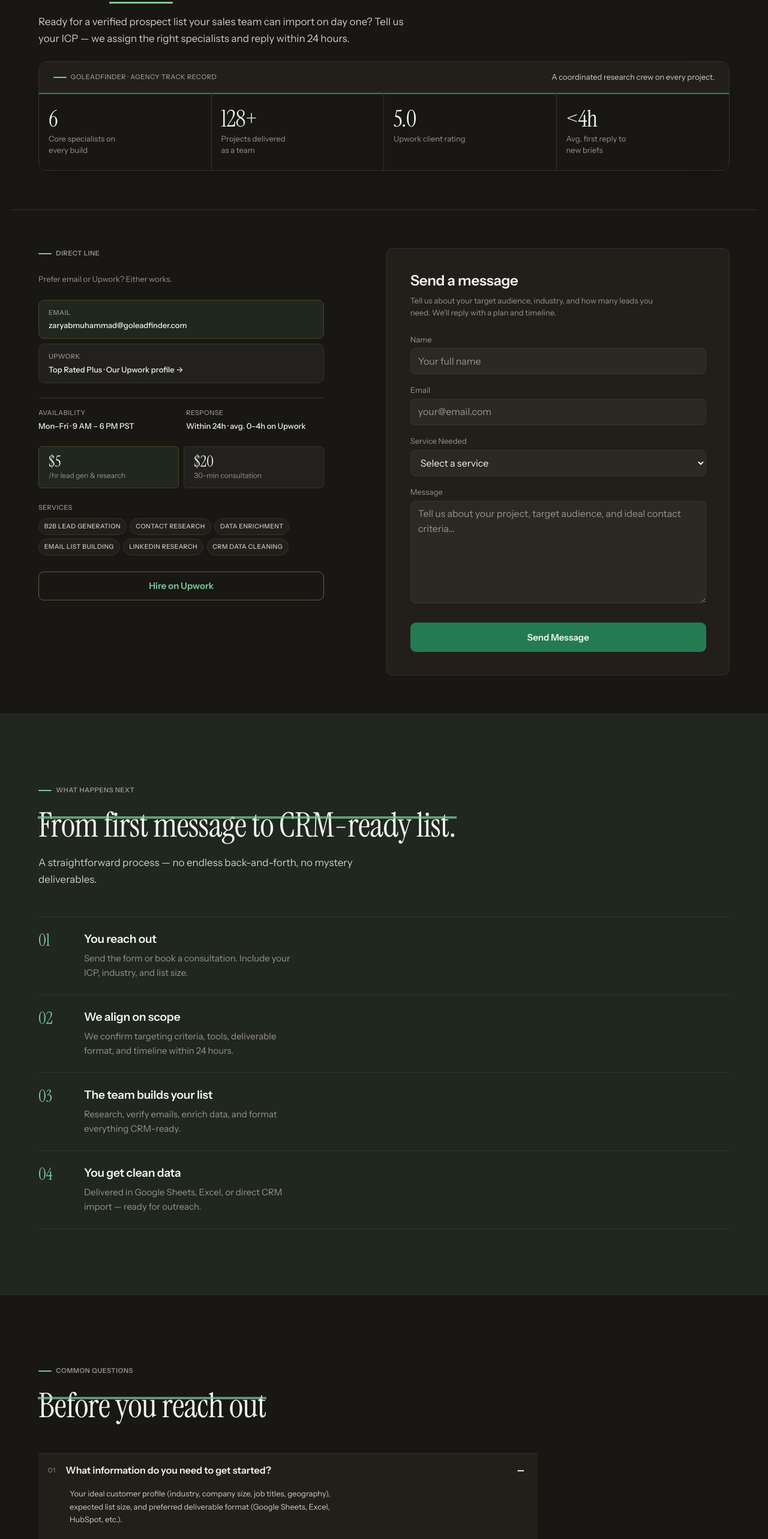
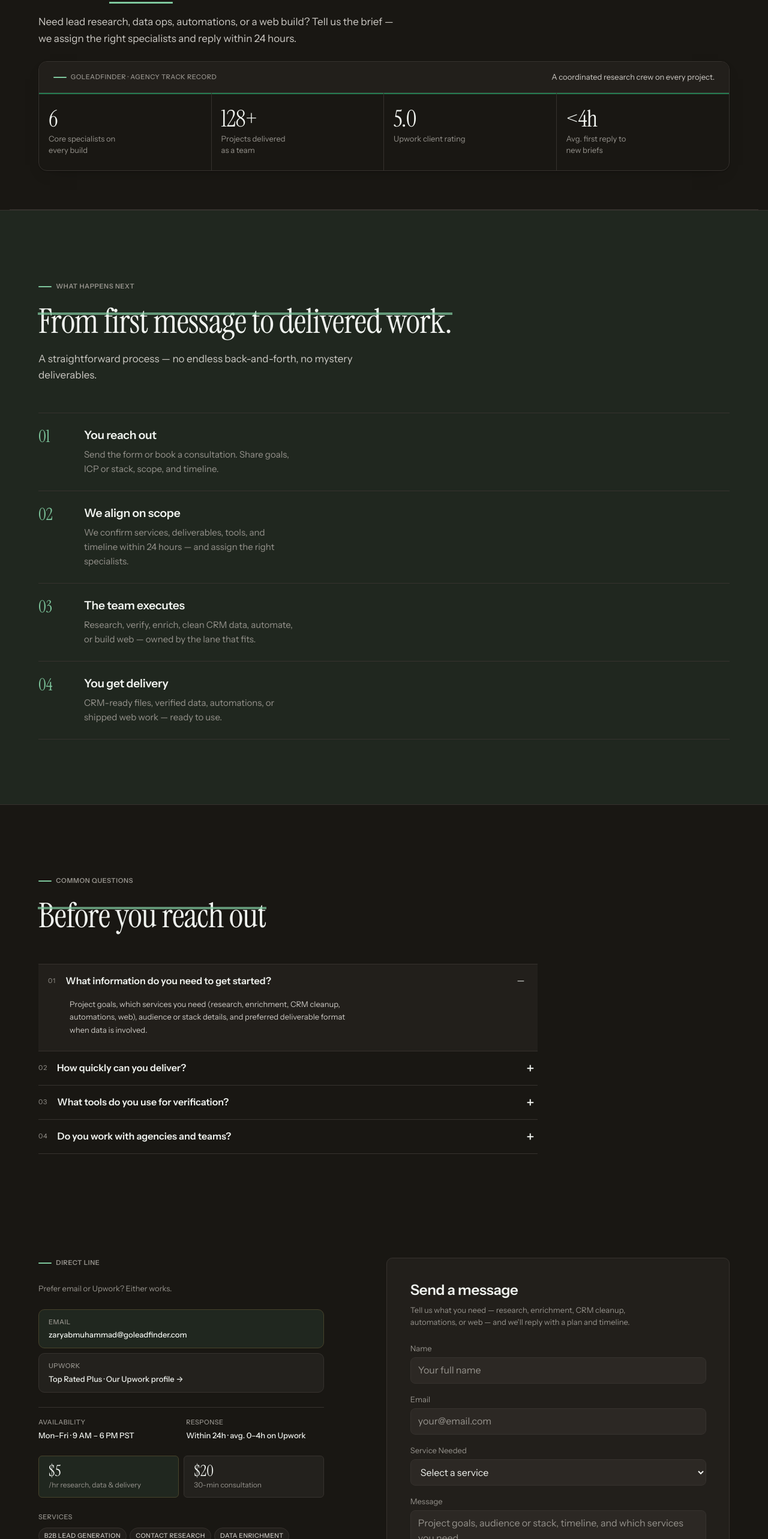
Before and after one commit to muhammadbinriaz/z-upwork-project-portfolio, a React (Vite) app: page /contact in a window 1280 px wide. Shown: the part 234-2800 px from the top of the page at 60% size. Built offline with nearby package versions, Linux system fonts and the light colour scheme; a web font is replaced by a local one.

Commit message:
Broaden site copy for full agency positioning.
Move contact form to page end and replace list-only CTAs with multi-service project language.

```diff
--- a/index.html
+++ b/index.html
@@ -14,7 +14,7 @@
       })();
     </script>
     <meta name="viewport" content="width=device-width, initial-scale=1, viewport-fit=cover" />
-    <meta name="description" content="GoLeadFinder — Top Rated Plus B2B lead generation agency. Verified prospect lists, data enrichment, CRM cleanup, and automations delivered by a senior research team." />
+    <meta name="description" content="GoLeadFinder — Top Rated Plus B2B agency. Lead research, data enrichment, CRM cleanup, automations, and web — delivered by a senior specialist team." />
     <meta name="keywords" content="B2B lead generation, contact research, prospect lists, data enrichment, CRM data cleaning, email list building, LinkedIn Sales Navigator, Apollo, Clay, HubSpot, GoLeadFinder" />
     <meta name="author" content="GoLeadFinder" />
     <meta name="format-detection" content="telephone=no" />
@@ -25,7 +25,7 @@
 
     <!-- Open Graph / Social -->
     <meta property="og:title" content="GoLeadFinder — B2B Lead Generation & Contact Research" />
-    <meta property="og:description" content="Top Rated Plus B2B agency on Upwork. 128+ projects delivered by our team. Verified prospect lists, data enrichment, and CRM cleanup with a 5.0 client rating." />
+    <meta property="og:description" content="Top Rated Plus B2B agency on Upwork. 128+ projects delivered by our team. Lead research, data ops, CRM cleanup, automations, and web with a 5.0 client rating." />
     <meta property="og:image" content="https://goleadfinder.com/og-image.jpg" />
     <meta property="og:image:alt" content="GoLeadFinder — B2B Lead Generation" />
     <meta property="og:url" content="https://goleadfinder.com" />
@@ -35,7 +35,7 @@
     <!-- Twitter Card -->
     <meta name="twitter:card" content="summary_large_image" />
     <meta name="twitter:title" content="GoLeadFinder — B2B Lead Generation & Contact Research" />
-    <meta name="twitter:description" content="Top Rated Plus B2B agency on Upwork. 128+ projects delivered by our team. Verified prospect lists, data enrichment, and CRM cleanup with a 5.0 client rating." />
+    <meta name="twitter:description" content="Top Rated Plus B2B agency on Upwork. 128+ projects delivered by our team. Lead research, data ops, CRM cleanup, automations, and web with a 5.0 client rating." />
     <meta name="twitter:image" content="https://goleadfinder.com/og-image.jpg" />
 
     <link rel="canonical" href="https://goleadfinder.com" />
--- a/src/components/Contact.jsx
+++ b/src/components/Contact.jsx
@@ -7,6 +7,7 @@ const services = [
   "Email List Building",
   "LinkedIn Research",
   "CRM Data Cleaning",
+  "Web Development",
 ];
 
 const Contact = ({ embedded = true }) => {
@@ -49,10 +50,10 @@ const Contact = ({ embedded = true }) => {
               Get in touch
             </span>
             <h2 className="section__title">
-              Ready to get accurate B2B leads?
+              Ready to start a project with the team?
             </h2>
             <p className="section__lede">
-              Send us a message or book a consultation to discuss your project.
+              Lead research, data ops, automations, or web — send a brief or book a consultation.
             </p>
           </div>
         )}
@@ -107,7 +108,7 @@ const Contact = ({ embedded = true }) => {
                   <div className="contact-aside__rates">
                     <div className="contact-aside__rate contact-aside__rate--mint">
                       <span className="contact-aside__rate-value">$5</span>
-                      <span className="contact-aside__rate-label">/hr lead gen &amp; research</span>
+                      <span className="contact-aside__rate-label">/hr research, data &amp; delivery</span>
                     </div>
                     <div className="contact-aside__rate contact-aside__rate--pear">
                       <span className="contact-aside__rate-value">$20</span>
@@ -142,8 +143,8 @@ const Contact = ({ embedded = true }) => {
               <div className="contact-form__head">
                 <h2 className="contact-form__title">Send a message</h2>
                 <p className="contact-form__lede">
-                  Tell us about your target audience, industry, and how many leads you need.
-                  We&apos;ll reply with a plan and timeline.
+                  Tell us what you need — research, enrichment, CRM cleanup, automations, or web —
+                  and we&apos;ll reply with a plan and timeline.
                 </p>
               </div>
             )}
@@ -198,8 +199,10 @@ const Contact = ({ embedded = true }) => {
                 <option value="contact-research">Contact Research</option>
                 <option value="data-enrichment">Data Enrichment</option>
                 <option value="email-list">Email List Building</option>
+                <option value="linkedin-research">LinkedIn Research</option>
                 <option value="crm-cleanup">CRM Data Cleaning</option>
-                <option value="other">Other</option>
+                <option value="web-development">Web Development</option>
+                <option value="other">Other / multi-service</option>
               </select>
             </div>
 
@@ -215,7 +218,7 @@ const Contact = ({ embedded = true }) => {
                 required
                 rows={embedded ? 5 : 6}
                 className="input"
-                placeholder="Tell us about your project, target audience, and ideal contact criteria..."
+                placeholder="Project goals, audience or stack, timeline, and which services you need..."
               />
             </div>
 
--- a/src/components/Footer.jsx
+++ b/src/components/Footer.jsx
@@ -15,7 +15,7 @@ const Footer = () => {
             marginBottom: "var(--space-2xl)",
           }}
         >
-          Let's build your next prospect list.
+          Let&apos;s scope your next agency project.
         </h2>
 
         <div
--- a/src/components/Hero.jsx
+++ b/src/components/Hero.jsx
@@ -11,12 +11,12 @@ const steps = [
 
 const rotatingPhrases = [
   "prospect lists",
-  "cold email lists",
   "verified contacts",
-  "CRM-ready data",
+  "data enrichment",
+  "CRM cleanup",
   "LinkedIn research",
   "outreach automations",
-  "data enrichment",
+  "web builds",
 ];
 
 const sheetRows = [
@@ -54,7 +54,7 @@ const Hero = () => {
 
             <p className="hero__lede">
               A senior B2B agency on Upwork — Top Rated Plus, 128+ projects delivered.
-              You send the ICP, we hand back a clean sheet your sales team can use today.
+              Lead research, data ops, automations, and web — scoped and owned by specialists.
             </p>
 
             <div className="hero__cta">
--- a/src/components/Pricing.jsx
+++ b/src/components/Pricing.jsx
@@ -18,7 +18,7 @@ const Pricing = () => {
             <div className="rate-sheet__meta">
               <span className="rate-sheet__label">Hourly projects</span>
               <p className="rate-sheet__desc">
-                B2B lead generation, contact research, data enrichment, and CRM cleaning.
+                B2B lead generation, contact research, data enrichment, CRM cleaning, and related delivery.
               </p>
             </div>
             <div className="rate-sheet__price">
@@ -34,7 +34,7 @@ const Pricing = () => {
             <div className="rate-sheet__meta">
               <span className="rate-sheet__label">Consultation</span>
               <p className="rate-sheet__desc">
-                Zoom to align on ICP, audience, and how we build your prospect list.
+                Zoom to align on goals, ICP or stack, and which services the team should own.
               </p>
             </div>
             <div className="rate-sheet__price">
--- a/src/pages/Contact.jsx
+++ b/src/pages/Contact.jsx
@@ -12,22 +12,22 @@ const steps = [
   {
     num: "01",
     title: "You reach out",
-    text: "Send the form or book a consultation. Include your ICP, industry, and list size.",
+    text: "Send the form or book a consultation. Share goals, ICP or stack, scope, and timeline.",
   },
   {
     num: "02",
     title: "We align on scope",
-    text: "We confirm targeting criteria, tools, deliverable format, and timeline within 24 hours.",
+    text: "We confirm services, deliverables, tools, and timeline within 24 hours — and assign the right specialists.",
   },
   {
     num: "03",
-    title: "The team builds your list",
-    text: "Research, verify emails, enrich data, and format everything CRM-ready.",
+    title: "The team executes",
+    text: "Research, verify, enrich, clean CRM data, automate, or build web — owned by the lane that fits.",
   },
   {
     num: "04",
-    title: "You get clean data",
-    text: "Delivered in Google Sheets, Excel, or direct CRM import — ready for outreach.",
+    title: "You get delivery",
+    text: "CRM-ready files, verified data, automations, or shipped web work — ready to use.",
   },
 ];
 
@@ -35,12 +35,12 @@ const faqs = [
   {
     accent: "mint",
     q: "What information do you need to get started?",
-    a: "Your ideal customer profile (industry, company size, job titles, geography), expected list size, and preferred deliverable format (Google Sheets, Excel, HubSpot, etc.).",
+    a: "Project goals, which services you need (research, enrichment, CRM cleanup, automations, web), audience or stack details, and preferred deliverable format when data is involved.",
   },
   {
     accent: "cyan",
-    q: "How quickly can you deliver a prospect list?",
-    a: "Most projects are delivered within 3–7 business days depending on list size and complexity. Rush delivery is available for smaller lists.",
+    q: "How quickly can you deliver?",
+    a: "Most research and data projects ship in 3–7 business days depending on scope. Web and automation timelines are scoped on the brief. Rush options are available for smaller builds.",
   },
   {
     accent: "pear",
@@ -50,7 +50,7 @@ const faqs = [
   {
     accent: "coral",
     q: "Do you work with agencies and teams?",
-    a: "Yes. We work with SaaS companies, marketing agencies, sales teams, and solo founders. Recurring monthly lists and one-off projects both welcome.",
+    a: "Yes. We work with SaaS companies, marketing agencies, sales teams, and founders — one-off projects, recurring research retainers, and multi-service engagements.",
   },
 ];
 
@@ -73,8 +73,8 @@ const Contact = () => {
               Get in <em className="hl hl--mint">touch</em>
             </h1>
             <p className="section__lede">
-              Ready for a verified prospect list your sales team can import on day one?
-              Tell us your ICP — we assign the right specialists and reply within 24 hours.
+              Need lead research, data ops, automations, or a web build?
+              Tell us the brief — we assign the right specialists and reply within 24 hours.
             </p>
           </div>
 
@@ -103,9 +103,6 @@ const Contact = () => {
         </div>
       </section>
 
-      {/* Form + contact info */}
-      <ContactForm embedded={false} />
-
       {/* What happens next */}
       <section
         className="section section--band section--mint"
@@ -118,7 +115,7 @@ const Contact = () => {
               What happens next
             </span>
             <h2 className="section__title" style={{ maxWidth: "none" }}>
-              From first message to CRM-ready list.
+              From first message to delivered work.
             </h2>
             <p className="section__lede">
               A straightforward process — no endless back-and-forth, no mystery deliverables.
@@ -191,6 +188,9 @@ const Contact = () => {
           </div>
         </div>
       </section>
+
+      {/* Form last — page CTA after context */}
+      <ContactForm embedded={false} />
     </>
   );
 };
--- a/src/pages/Services.jsx
+++ b/src/pages/Services.jsx
@@ -35,9 +35,9 @@ const Services = () => {
 
       <section className="section section--mint about-cta">
         <div className="container-page about-cta__inner">
-          <h2 className="about-cta__title">Ready to scope a list build?</h2>
+          <h2 className="about-cta__title">Ready to scope a project?</h2>
           <p className="about-cta__lede">
-            Tell us your ICP and timeline — we reply within 24 hours with a clear plan.
+            Tell us your goals and timeline — we reply within 24 hours with a clear plan.
           </p>
           <Link to="/contact" className="btn btn--mint btn--lg">
             Start a project
```
Also changed, not shown: src/components/TeamValues.jsx (+4 -4 lines), src/pages/About.jsx (+8 -7 lines).
